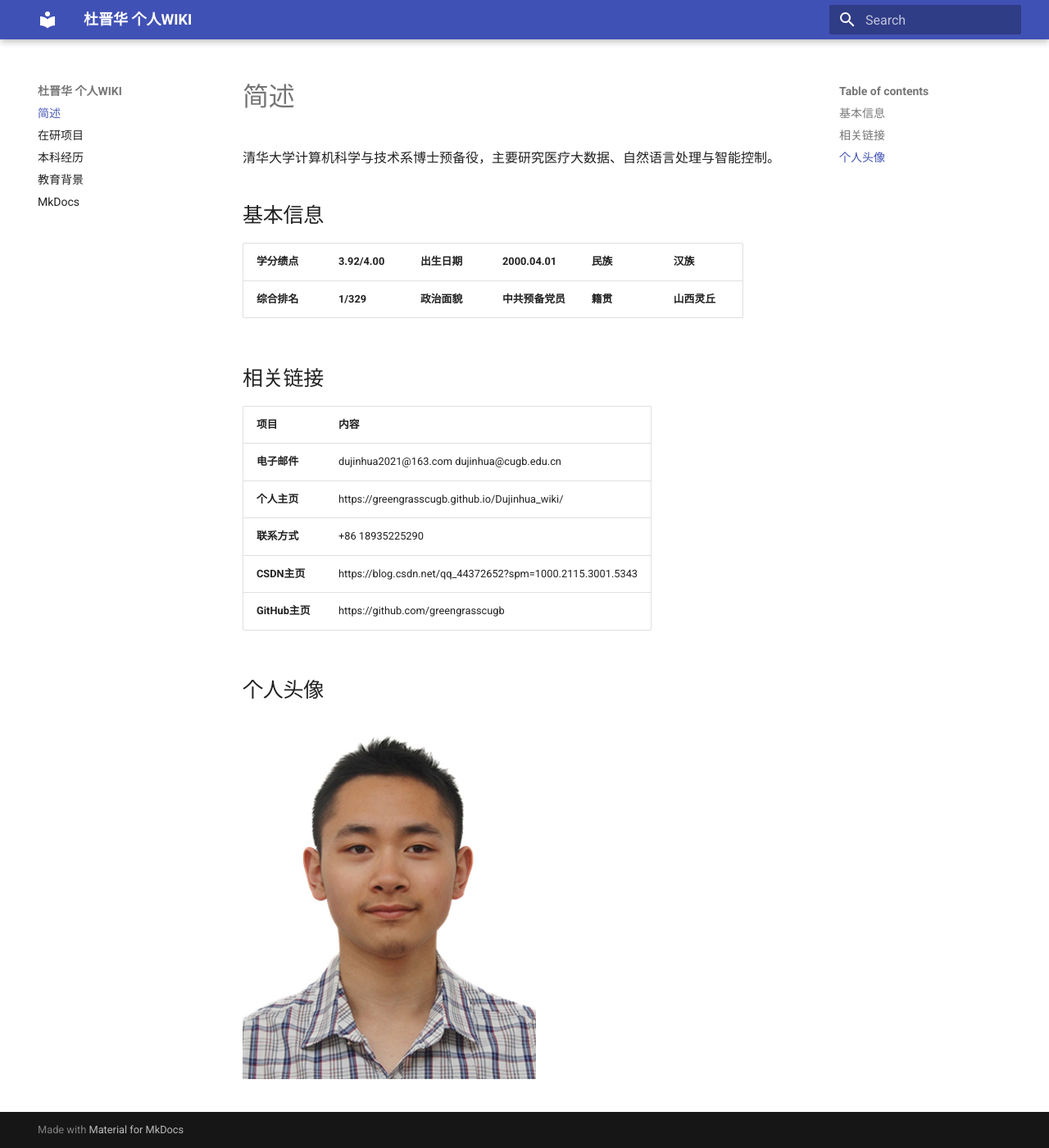
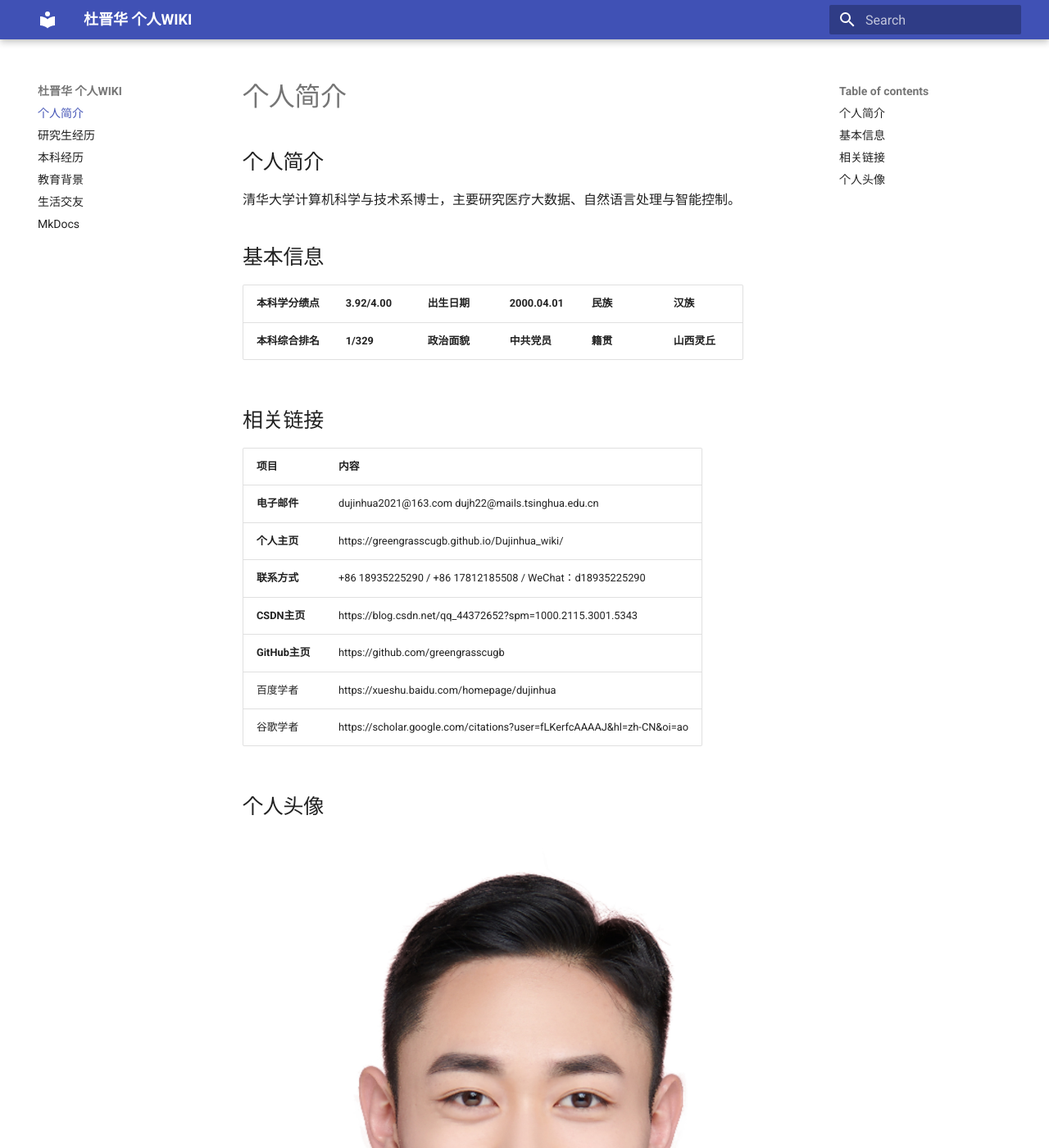
Before and after one commit to dujh22/Dujinhua_wiki, an MkDocs documentation site: the page built from docs/index.md, in a window 1280 px wide and 1400 px high. Shown: the whole window at 82% size. Built offline with MkDocs 1.6.1 and Material for MkDocs 9.7.7, drawn with Linux system fonts in a browser that asks for light colours.

Commit message:
first commit

```diff
--- a/docs/index.md
+++ b/docs/index.md
@@ -1,20 +1,24 @@
-清华大学计算机科学与技术系博士预备役，主要研究医疗大数据、自然语言处理与智能控制。
+## 个人简介
+
+清华大学计算机科学与技术系博士，主要研究医疗大数据、自然语言处理与智能控制。
 
 ## 基本信息
 
-| 学分绩点     | 3.92/4.00 | 出生日期     | 2000.04.01       | 民族     | 汉族         |
-| ------------ | --------- | ------------ | ---------------- | -------- | ------------ |
-| **综合排名** | **1/329** | **政治面貌** | **中共预备党员** | **籍贯** | **山西灵丘** |
+| 本科学分绩点     | 3.92/4.00 | 出生日期     | 2000.04.01   | 民族     | 汉族         |
+| ---------------- | --------- | ------------ | ------------ | -------- | ------------ |
+| **本科综合排名** | **1/329** | **政治面貌** | **中共党员** | **籍贯** | **山西灵丘** |
 
 ## 相关链接
 
-| 项目           | 内容                                                      |
-| -------------- | --------------------------------------------------------- |
-| **电子邮件**   | dujinhua2021@163.com dujinhua@cugb.edu.cn                 |
-| **个人主页**   | https://greengrasscugb.github.io/Dujinhua_wiki/           |
-| **联系方式**   | +86 18935225290                                           |
-| **CSDN主页**   | https://blog.csdn.net/qq_44372652?spm=1000.2115.3001.5343 |
-| **GitHub主页** | https://github.com/greengrasscugb                         |
+| 项目           | 内容                                                         |
+| -------------- | ------------------------------------------------------------ |
+| **电子邮件**   | dujinhua2021@163.com dujh22@mails.tsinghua.edu.cn            |
+| **个人主页**   | https://greengrasscugb.github.io/Dujinhua_wiki/              |
+| **联系方式**   | +86 18935225290 / +86 17812185508 / WeChat：d18935225290     |
+| **CSDN主页**   | https://blog.csdn.net/qq_44372652?spm=1000.2115.3001.5343    |
+| **GitHub主页** | https://github.com/greengrasscugb                            |
+| 百度学者       | https://xueshu.baidu.com/homepage/dujinhua                   |
+| 谷歌学者       | https://scholar.google.com/citations?user=fLKerfcAAAAJ&hl=zh-CN&oi=ao |
 
 ## 个人头像
 
--- a/mkdocs.yml
+++ b/mkdocs.yml
@@ -1,9 +1,10 @@
 site_name: 杜晋华 个人WIKI
 nav:
-    - 简述: index.md
-    - 在研项目: now.md
-    - 本科经历: research_topic.md
+    - 个人简介: index.md
+    - 研究生经历: postgraduate_experience.md
+    - 本科经历: undergraduate_experience.md
     - 教育背景: education.md
+    - 生活交友: living.md
     - MkDocs: more.md
 theme:
     name: 'material'
```
Also changed, not shown: docs/education.md (+3 -2 lines), docs/living.md (added, +32 -0 lines), docs/now.md (deleted, +0 -10 lines), docs/postgraduate_experience.md (added, +43 -0 lines), docs/undergraduate_experience.md (renamed from docs/research_topic.md, +1 -1 lines), docs/images/杜晋华照片.jpg.
